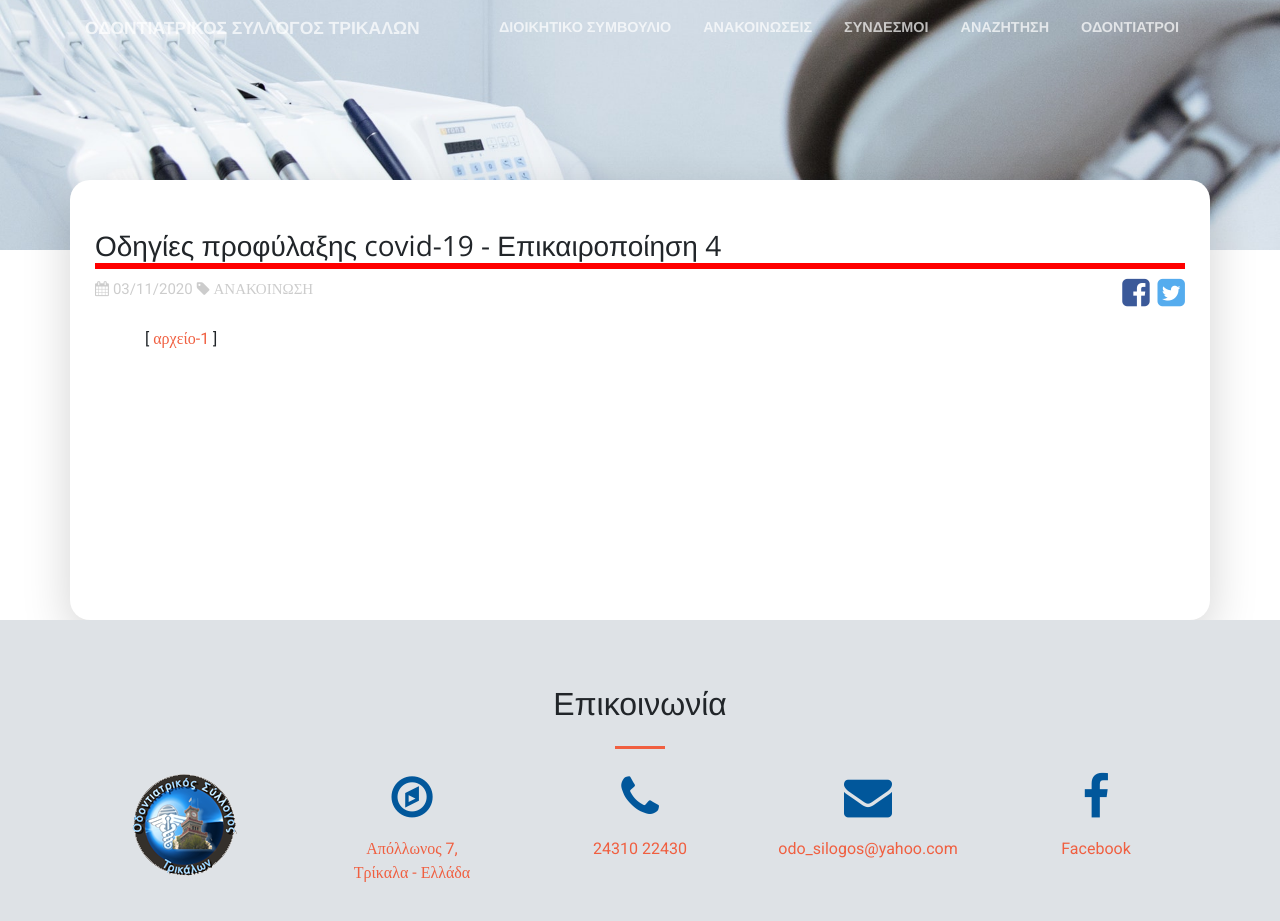
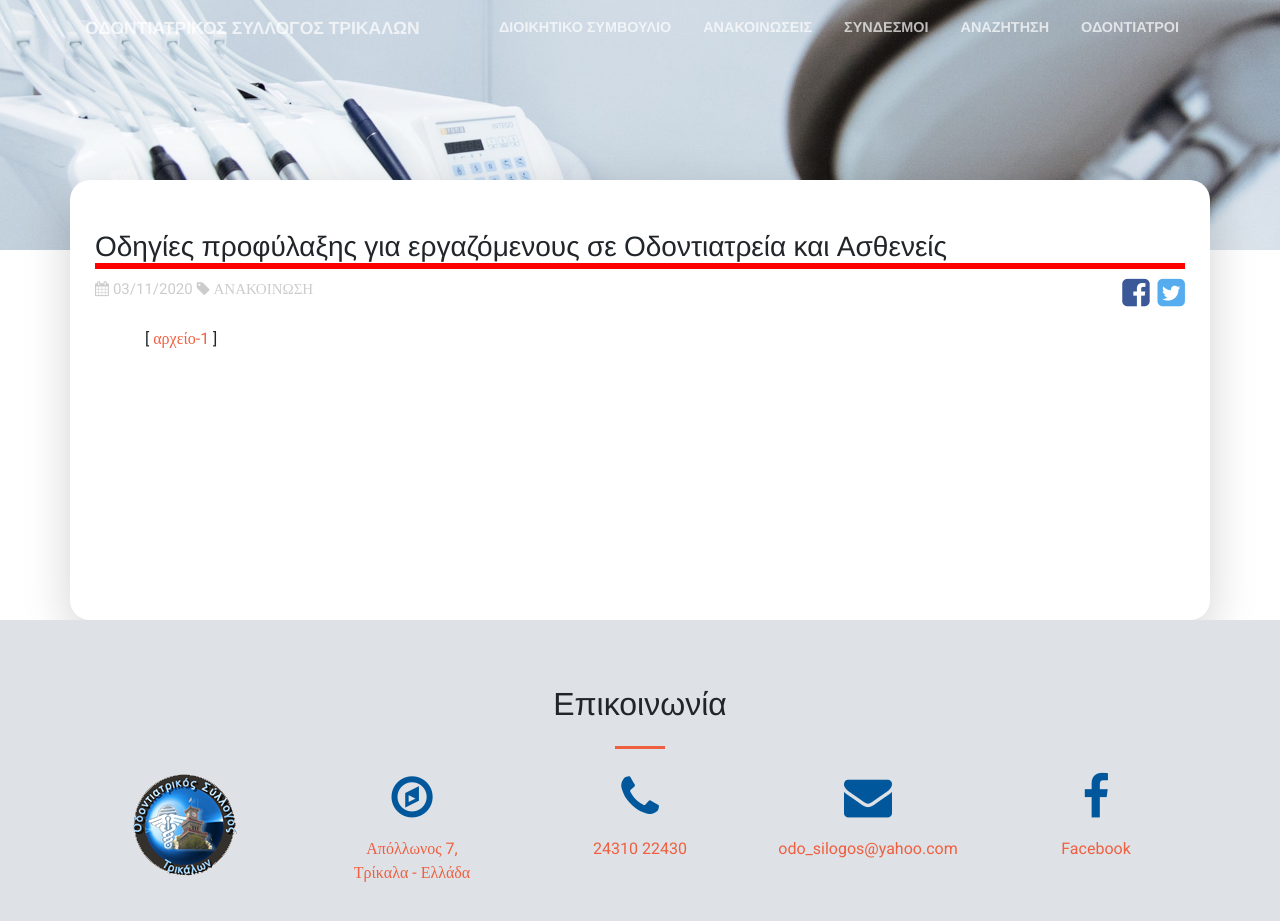
Before and after one commit to Tomak123456/tesy, a Jekyll site: the page built from _news/covid-19-4.md, in a window 1280 px wide and 965 px high. Shown: the top 921 px of the window. Built offline with Jekyll 4.4.1, drawn with Linux system fonts in a browser that asks for light colours.

Commit message:
Update from Forestry.io Odo Silogos updated _news/covid-19-4.md

```diff
--- a/_news/covid-19-4.md
+++ b/_news/covid-19-4.md
@@ -1,5 +1,5 @@
 ---
-title: Οδηγίες προφύλαξης covid-19 - Επικαιροποίηση 4
+title: Οδηγίες προφύλαξης για εργαζόμενους σε Οδοντιατρεία και Ασθενείς
 text: ''
 date: 03/11/2020
 images: []
```
